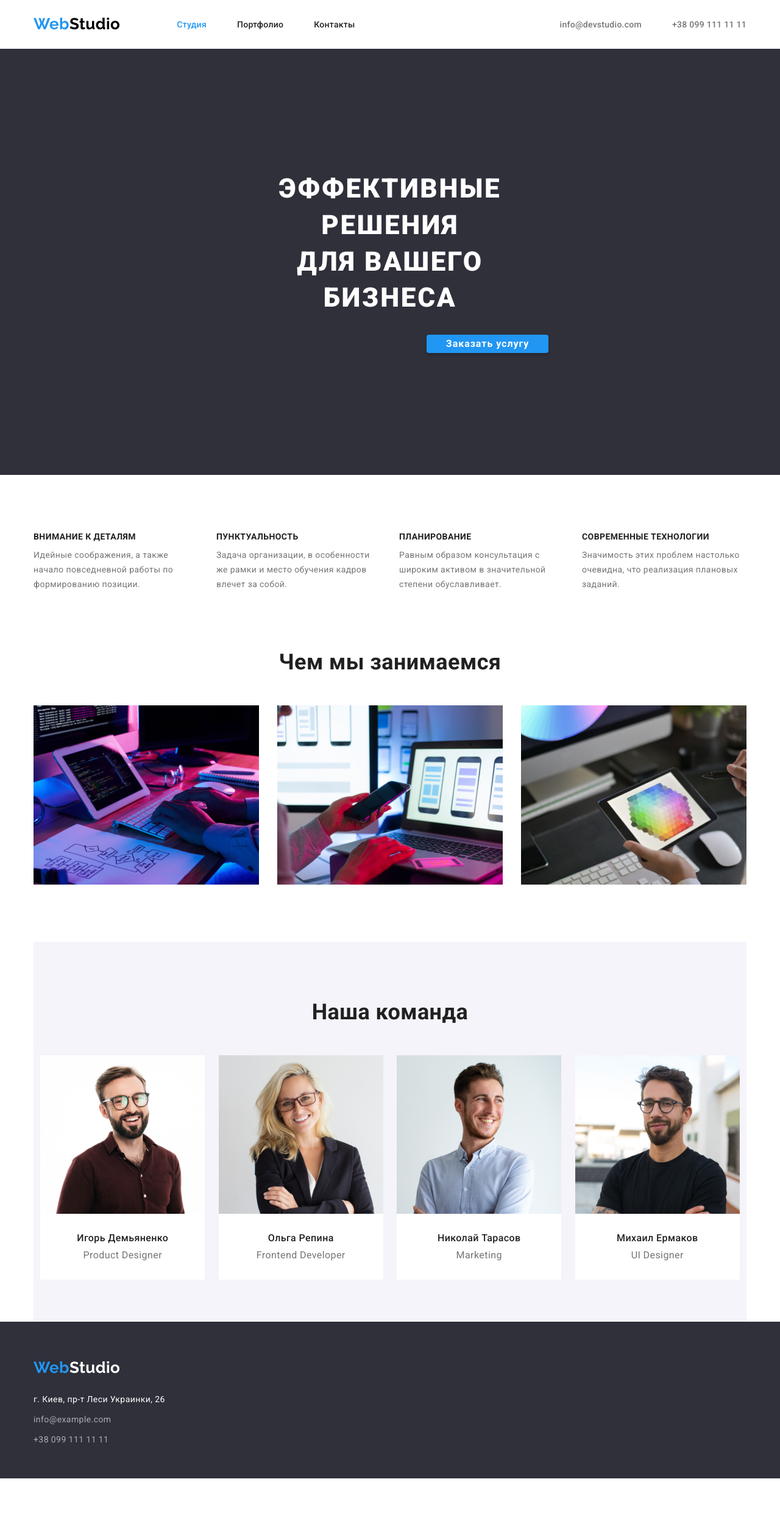
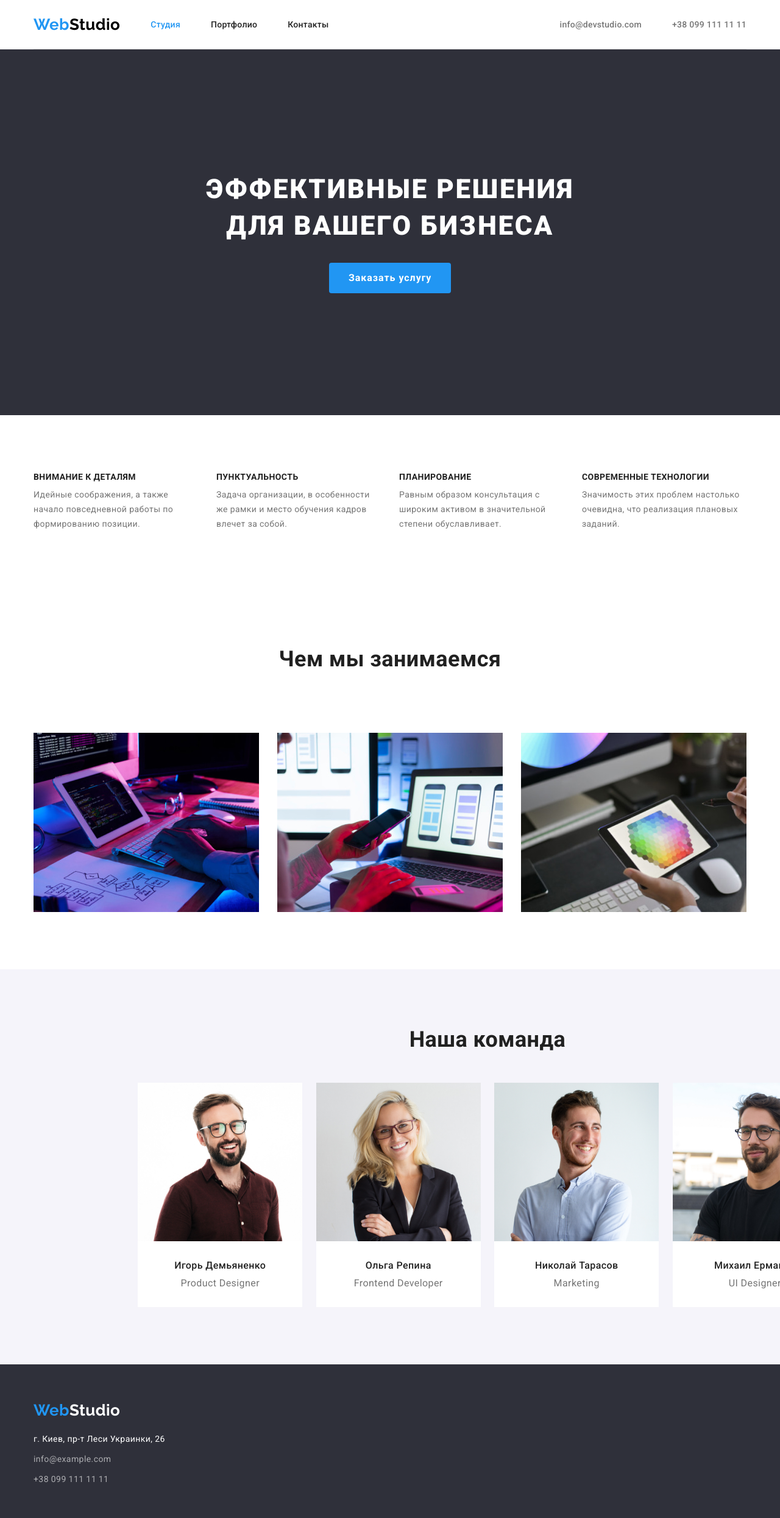
Before and after one commit to kbugayenko/goit-markup-hw-03, a plain HTML site: page index.html in a window 1280 px wide. Shown: the top 2490 px of the page at 61% size. Before the commit the page ends 2425 px from the top, so only its background shows below. Drawn offline with nearby package versions, Linux system fonts and the light colour scheme.

Commit message:
Добавил класс section к обеим страницам

```diff
--- a/css/styles.css
+++ b/css/styles.css
@@ -63,8 +63,6 @@ img {
   display: flex;
   justify-content: center;
   align-items: center;
-  margin: 24px 93px 20px 0;
-  padding-bottom: 5px;
 }
 
 .logo-studio {
@@ -79,12 +77,12 @@ img {
 .adress-nav,
 .adress-nav-list {
   display: flex;
-  padding: 0;
 }
 
 .header {
-  padding: 0;
-  margin: 0;
+  margin-top: 25px;
+  padding-bottom: 24px;
+  border-bottom: 1px solid #ececec;
 }
 
 .site-nav {
@@ -109,7 +107,7 @@ img {
   color: var(--button-color);
 }
 .nav-item {
-  margin-right: 50px;
+  margin-left: 50px;
 }
 
 .adress-nav {
@@ -145,7 +143,8 @@ img {
   letter-spacing: 0.06em;
   text-transform: uppercase;
   color: var(--primary-white-color);
-  padding: 200px 452px 15px;
+  padding-top: 200px;
+  margin-bottom: 30px;
 }
 
 .hero-button {
@@ -155,16 +154,14 @@ img {
   line-height: 1.87;
   text-align: center;
   letter-spacing: 0.06em;
-  box-shadow: 0px 4px 4px rgba(0, 0, 0, 0.15);
+  /* box-shadow: 0px 4px 4px rgba(0, 0, 0, 0.15); */
+  border: 0;
   border-radius: 4px;
   color: var(--primary-white-color);
   background-color: var(--button-color);
-  justify-content: center;
-  align-items: center;
-  width: 200px;
-  border: 0;
-  padding: 0;
-  margin: 15px 700px 200px;
+  padding: 10px 32px;
+  margin-bottom: 200px;
+  margin-left: 485px;
 }
 .hero-button:hover,
 .hero-button:focus {
@@ -173,6 +170,11 @@ img {
 }
 
 /* Секции и абзацы*/
+.section {
+  margin-top: 94px;
+  margin-bottom: 94px;
+}
+
 .section-title {
   color: var(--main-text-color);
   font-weight: 700;
@@ -222,7 +224,6 @@ img {
 
 .study-item {
   margin-right: 30px;
-  margin-bottom: 94px;
 }
 
 /* Team section */
@@ -232,10 +233,16 @@ img {
   justify-content: space-around;
   flex-basis: calc(100% / 4 - 90px);
 }
-.section-team {
+.section.team {
   background-color: var(--background-button);
+  width: 1600px;
+  margin-left: auto;
+  margin-right: auto;
+  justify-content: center;
+  padding-bottom: 94px;
+  margin-bottom: 0px;
 }
-.section-team > .section-title {
+.section-title {
   padding-top: 94px;
   padding-bottom: 50px;
 }
@@ -244,7 +251,6 @@ img {
   width: 270px;
   height: 368px;
   background-color: var(--primary-white-color);
-  margin-bottom: 94px;
 }
 .team-title {
   font-weight: 500;
@@ -260,6 +266,7 @@ img {
   line-height: 1.14;
   color: var(--acent-color);
   justify-content: center;
+  padding-bottom: 94px;
 }
 /* Описание для Портфолио */
 
@@ -318,6 +325,9 @@ img {
   margin-left: 30px;
   margin-top: 30px;
 }
+.card-info {
+  border: 1px solid #eeeeee;
+}
 .project-title {
   font-weight: 700;
   font-size: 18px;
@@ -336,10 +346,7 @@ img {
   color: var(--acent-color);
   padding-bottom: 20px;
 }
-.section {
-  margin-top: 94px;
-  margin-bottom: 94px;
-}
+
 /* Footer */
 
 .footer {
@@ -349,9 +356,12 @@ img {
   margin-left: auto;
   margin-right: auto;
 }
+.footer-content {
+  margin-top: 20px;
+}
+
 .container > .logo {
   padding-top: 60px;
-  margin-top: -25px;
 }
 .logo-studio.footer {
   margin-left: 0;
--- a/index.html
+++ b/index.html
@@ -54,12 +54,17 @@
     <!--Hero-->
     <main>
       <section class="hero">
-        <h1 class="hero-title">ЭФФЕКТИВНЫЕ РЕШЕНИЯ <br />ДЛЯ ВАШЕГО БИЗНЕСА</h1>
-        <button class="hero-button" type="button">Заказать услугу</button>
+        <div class="container">
+          <h1 class="hero-title">
+            ЭФФЕКТИВНЫЕ РЕШЕНИЯ <br />
+            ДЛЯ ВАШЕГО БИЗНЕСА
+          </h1>
+          <button class="hero-button" type="button">Заказать услугу</button>
+        </div>
       </section>
       <!--Особенности-->
       <div class="container">
-        <section class="section-futuries">
+        <section class="section">
           <h2 hidden>Особенности</h2>
           <ul class="futuries list">
             <li class="item">
@@ -103,7 +108,7 @@
       </div>
       <!--Чем мы занимаемся-->
       <div class="container">
-        <section class="section-study">
+        <section class="section">
           <h2 class="section-title">Чем мы занимаемся</h2>
           <ul class="study list">
             <li class="study-item">
@@ -134,8 +139,8 @@
         </section>
       </div>
       <!--Наша команда-->
-      <div class="container">
-        <section class="section-team">
+      <section class="section team">
+        <div class="container">
           <h2 class="section-title">Наша команда</h2>
           <ul class="team list">
             <li class="team-list">
@@ -187,8 +192,8 @@
               </div>
             </li>
           </ul>
-        </section>
-      </div>
+        </div>
+      </section>
     </main>
     <!--Footer-->
     <footer class="footer">
```
